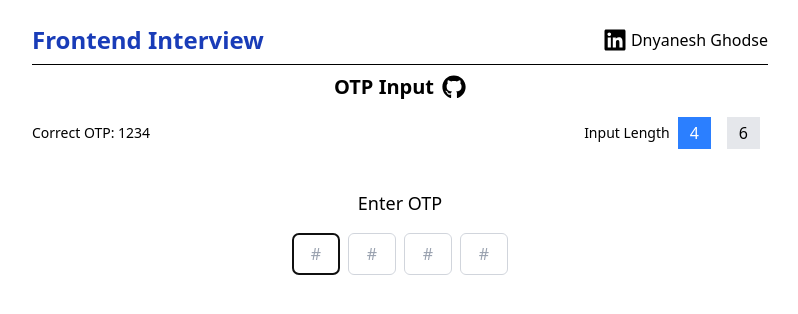
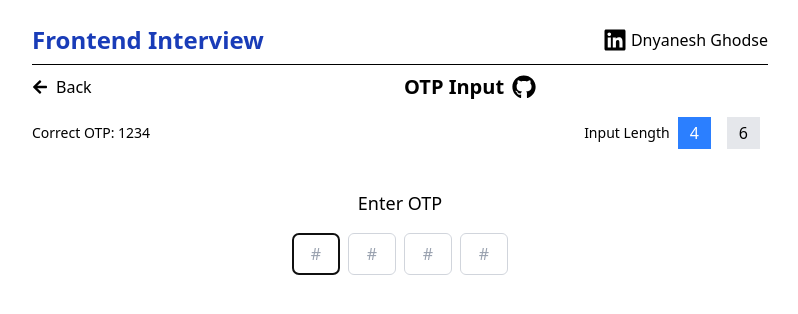
Before and after one commit to dnyanesh-ghodse07/react-components, a React (Vite) app: page /components/otp-input in a window 1280 px wide. Shown: the top 314 px of the page, without its empty margins (240-1038 px from the left). Built offline with nearby package versions, Linux system fonts and the light colour scheme.

Commit message:
feat: add back navigation button to Header and Components page for improved user experience

```diff
--- a/src/components/UI/Header.tsx
+++ b/src/components/UI/Header.tsx
@@ -1,5 +1,6 @@
 import React from "react";
-import { FaGithub } from "react-icons/fa";
+import { FaArrowLeft, FaGithub } from "react-icons/fa";
+import { useNavigate } from "react-router-dom";
 
 interface HeaderProps {
   title: string;
@@ -7,8 +8,16 @@ interface HeaderProps {
 }
 
 const Header: React.FC<HeaderProps> = ({ title, githubLink }) => {
+  const navigate = useNavigate();
   return (
-    <div className="flex flex-row gap-2 items-center mb-2 justify-center">
+    <div className="flex flex-row gap-2 items-center mb-2 justify-between">
+      <div className="flex-1 justify-start">
+        <button onClick={() => navigate(-1)} className="flex flex-row items-center gap-2 cursor-pointer">
+          <FaArrowLeft />
+          Back
+        </button>
+      </div>
+      <div className="flex flex-row gap-2 flex-1">
         <h1 className="font-semibold text-xl">{title}</h1>
         <button className="cursor-pointer">
           <a href={githubLink}>
@@ -16,6 +25,7 @@ const Header: React.FC<HeaderProps> = ({ title, githubLink }) => {
           </a>
         </button>
       </div>
+    </div>
   );
 };
 
--- a/src/pages/component_list/index.tsx
+++ b/src/pages/component_list/index.tsx
@@ -43,7 +43,10 @@ const List = ({ title, description, path }: ListProps) => {
 const ComponentsPage = () => {
   return (
     <div className="">
-        <h1>Components</h1>
+      <button>
+        <Link to="/">Back</Link>
+      </button>
+        <h1 className="text-xl font-semibold text-center">Components</h1>
       {components.map((component, index) => (
         <List
           key={index}
```
Lines whose indentation alone changed are shown as unchanged.
